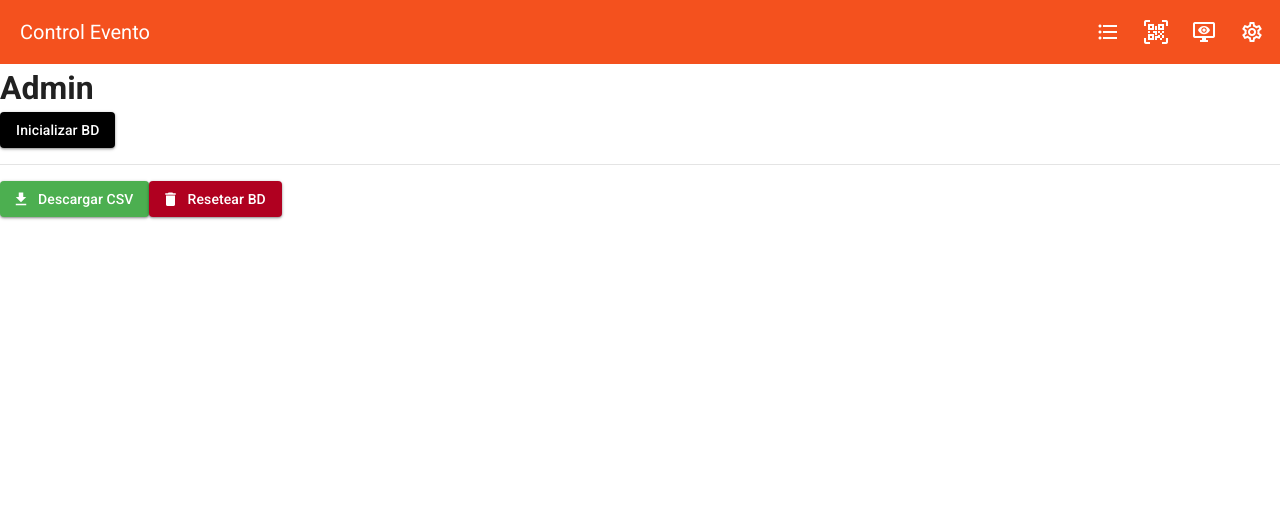
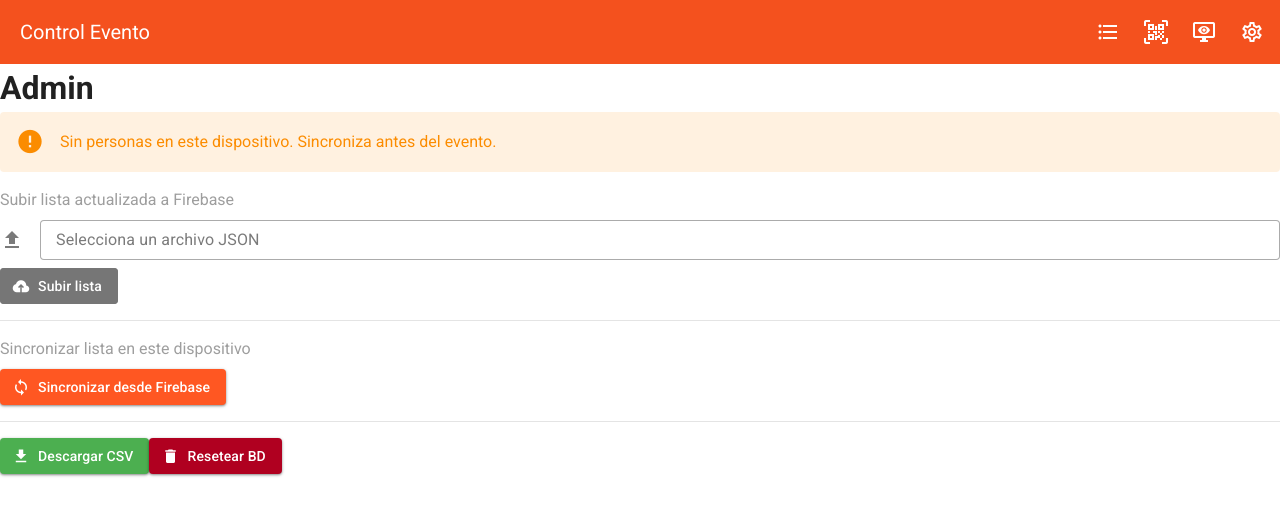
Before and after one commit to OctalinkCL/poc-relevent-offline, a Vue app: page /admin in a window 1280 px wide. Shown: the top 516 px of the page. Built offline with nearby package versions, Linux system fonts and the light colour scheme.

Commit message:
feat: Implement person synchronization functionality and refactor MonitorView to use on-demand data loading.

```diff
--- /dev/null
+++ b/src/components/SincronizarPersonas.vue
@@ -0,0 +1,129 @@
+<template>
+  <!-- Estado local -->
+  <v-alert v-if="estadoLocal" :type="estadoLocal.tipo" variant="tonal" class="mb-3">
+    {{ estadoLocal.mensaje }}
+  </v-alert>
+
+  <!-- Sección: Subir lista a Firebase -->
+  <div class="mb-4">
+    <p class="text-subtitle-2 text-grey mb-2">Subir lista actualizada a Firebase</p>
+    <v-file-input
+      v-model="archivo"
+      accept=".json"
+      label="Selecciona un archivo JSON"
+      prepend-icon="mdi-upload"
+      variant="outlined"
+      density="compact"
+      hide-details
+      class="mb-2"
+    />
+    <v-btn
+      color="primary"
+      :loading="subiendo"
+      :disabled="!archivo || subiendo"
+      prepend-icon="mdi-cloud-upload"
+      @click="subirLista"
+    >
+      Subir lista
+    </v-btn>
+    <v-alert v-if="mensajeSubida" :type="tipoSubida" variant="tonal" class="mt-2">
+      {{ mensajeSubida }}
+    </v-alert>
+  </div>
+
+  <v-divider class="my-4" />
+
+  <!-- Sección: Sincronizar en este dispositivo -->
+  <div>
+    <p class="text-subtitle-2 text-grey mb-2">Sincronizar lista en este dispositivo</p>
+    <v-btn
+      color="deep-orange"
+      :loading="sincronizando"
+      prepend-icon="mdi-sync"
+      @click="sincronizar"
+    >
+      Sincronizar desde Firebase
+    </v-btn>
+    <v-alert v-if="mensajeSync" :type="tipoSync" variant="tonal" class="mt-2">
+      {{ mensajeSync }}
+    </v-alert>
+  </div>
+</template>
+
+<script setup>
+import { ref, onMounted } from 'vue'
+import { db } from '@/db.js'
+import { storage } from '@/firebase.js'
+import { ref as storageRef, uploadBytes, getDownloadURL } from 'firebase/storage'
+import personasEjemplo from '@/data/personas-ejemplo.json'
+
+const archivo = ref(null)
+const subiendo = ref(false)
+const mensajeSubida = ref('')
+const tipoSubida = ref('success')
+
+const sincronizando = ref(false)
+const mensajeSync = ref('')
+const tipoSync = ref('success')
+
+const estadoLocal = ref(null)
+
+const personasRef = storageRef(storage, 'personas/lista.json')
+
+onMounted(async () => {
+  const count = await db.personas.count()
+  if (count > 0) {
+    estadoLocal.value = { tipo: 'success', mensaje: `${count} personas cargadas localmente` }
+  } else {
+    estadoLocal.value = { tipo: 'warning', mensaje: 'Sin personas en este dispositivo. Sincroniza antes del evento.' }
+  }
+})
+
+async function subirLista() {
+  if (!archivo.value) return
+  subiendo.value = true
+  mensajeSubida.value = ''
+  try {
+    const file = archivo.value instanceof File ? archivo.value : archivo.value[0]
+    const texto = await file.text()
+    const personas = JSON.parse(texto)
+    await uploadBytes(personasRef, new Blob([JSON.stringify(personas)], { type: 'application/json' }))
+    mensajeSubida.value = `${personas.length} personas subidas a Firebase`
+    tipoSubida.value = 'success'
+    archivo.value = null
+  } catch (e) {
+    mensajeSubida.value = `Error al subir: ${e.message}`
+    tipoSubida.value = 'error'
+  } finally {
+    subiendo.value = false
+  }
+}
+
+async function sincronizar() {
+  sincronizando.value = true
+  mensajeSync.value = ''
+  try {
+    const url = await getDownloadURL(personasRef)
+    const res = await fetch(url)
+    const personas = await res.json()
+    await db.personas.bulkPut(personas)
+    const count = await db.personas.count()
+    estadoLocal.value = { tipo: 'success', mensaje: `${count} personas cargadas localmente` }
+    mensajeSync.value = `${personas.length} personas sincronizadas correctamente`
+    tipoSync.value = 'success'
+  } catch {
+    const count = await db.personas.count()
+    if (count > 0) {
+      mensajeSync.value = `Sin conexión. Usando lista local (${count} personas)`
+      tipoSync.value = 'warning'
+    } else {
+      await db.personas.bulkPut(personasEjemplo)
+      mensajeSync.value = `Sin conexión. Cargadas ${personasEjemplo.length} personas desde lista de respaldo`
+      tipoSync.value = 'warning'
+      estadoLocal.value = { tipo: 'warning', mensaje: `${personasEjemplo.length} personas (lista de respaldo)` }
+    }
+  } finally {
+    sincronizando.value = false
+  }
+}
+</script>
--- a/src/firebase.js
+++ b/src/firebase.js
@@ -1,5 +1,6 @@
 import { initializeApp } from 'firebase/app'
 import { getDatabase } from 'firebase/database'
+import { getStorage } from 'firebase/storage'
 
 const firebaseConfig = {
   apiKey: 'AIzaSyCE3L93oc7pRYk-Zzd7zxY3Cpy07M_JZ6Q',
@@ -13,3 +14,4 @@ const firebaseConfig = {
 
 const app = initializeApp(firebaseConfig)
 export const database = getDatabase(app)
+export const storage = getStorage(app)
--- a/src/views/AdminView.vue
+++ b/src/views/AdminView.vue
@@ -1,6 +1,6 @@
 <template>
   <h1>Admin</h1>
-  <InicializarBD />
+  <SincronizarPersonas />
 
   <v-divider class="my-4" />
 
@@ -14,7 +14,7 @@
 
 <script setup>
 import { db } from "@/db.js";
-import InicializarBD from "@/components/InicializarBD.vue";
+import SincronizarPersonas from "@/components/SincronizarPersonas.vue";
 import DescargarCSV from "@/components/DescargarCSV.vue";
 
 async function resetearBD() {
--- a/src/views/MonitorView.vue
+++ b/src/views/MonitorView.vue
@@ -1,6 +1,6 @@
 <template>
-  <!-- KPI -->
-  <div class="d-flex justify-center align-center py-3 bg-grey-lighten-3 gap-4">
+  <!-- KPI + controles -->
+  <div class="d-flex justify-center align-center py-3 bg-grey-lighten-3 gap-3 flex-wrap">
     <v-chip color="deep-orange-darken-3" variant="flat" size="large">
       <strong>{{ registros.length }} ingresados</strong>
     </v-chip>
@@ -8,6 +8,18 @@
       <v-icon start :icon="online ? 'mdi-wifi' : 'mdi-wifi-off'" />
       {{ online ? 'En línea' : 'Sin conexión' }}
     </v-chip>
+    <v-btn
+      size="small"
+      variant="tonal"
+      prepend-icon="mdi-refresh"
+      :loading="cargando"
+      @click="cargar"
+    >
+      Actualizar
+    </v-btn>
+    <span v-if="ultimaActualizacion" class="text-caption text-grey">
+      {{ ultimaActualizacion }}
+    </span>
   </div>
 
   <!-- Tabla -->
@@ -21,7 +33,12 @@
       </tr>
     </thead>
     <tbody>
-      <tr v-if="registros.length === 0">
+      <tr v-if="cargando && registros.length === 0">
+        <td colspan="4" class="text-center py-6">
+          <v-progress-circular indeterminate size="24" />
+        </td>
+      </tr>
+      <tr v-else-if="registros.length === 0">
         <td colspan="4" class="text-center text-grey py-6">Sin registros aún</td>
       </tr>
       <tr v-for="r in registros" :key="r.id">
@@ -37,29 +54,36 @@
 </template>
 
 <script setup>
-import { ref, onMounted, onUnmounted } from 'vue'
+import { ref, onMounted } from 'vue'
 import { database } from '@/firebase.js'
-import { ref as dbRef, onValue, off } from 'firebase/database'
+import { ref as dbRef, get } from 'firebase/database'
 
 const registros = ref([])
 const online = ref(navigator.onLine)
-const registrosRef = dbRef(database, 'registros')
+const cargando = ref(false)
+const ultimaActualizacion = ref('')
 
 onMounted(() => {
   window.addEventListener('online', () => { online.value = true })
   window.addEventListener('offline', () => { online.value = false })
+  cargar()
+})
 
-  onValue(registrosRef, (snap) => {
+async function cargar() {
+  cargando.value = true
+  try {
+    const snap = await get(dbRef(database, 'registros'))
     const data = snap.val() ?? {}
     registros.value = Object.entries(data)
       .map(([id, v]) => ({ id, ...v }))
       .sort((a, b) => b.timestamp - a.timestamp)
-  })
-})
-
-onUnmounted(() => {
-  off(registrosRef)
-})
+    ultimaActualizacion.value = `Actualizado: ${new Date().toLocaleTimeString('es-CL', { hour: '2-digit', minute: '2-digit', second: '2-digit' })}`
+  } catch {
+    ultimaActualizacion.value = 'Error al cargar'
+  } finally {
+    cargando.value = false
+  }
+}
 
 function formatHora(ts) {
   return new Date(ts).toLocaleTimeString('es-CL', { hour: '2-digit', minute: '2-digit', second: '2-digit' })
```
